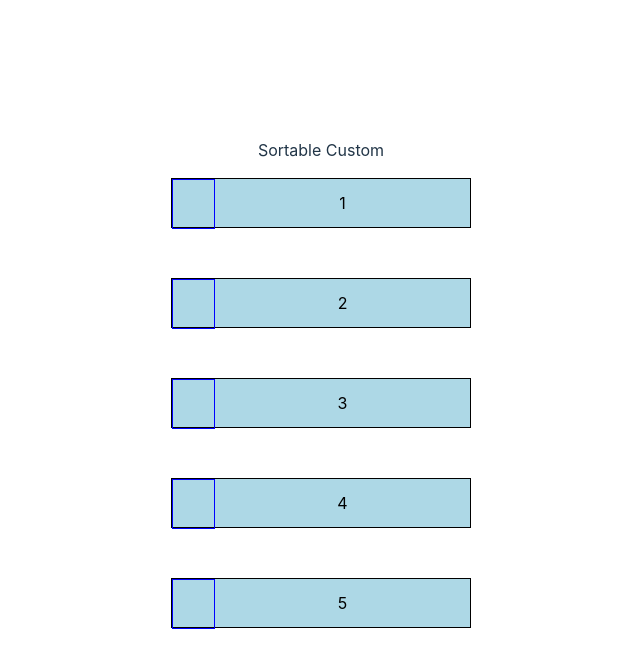
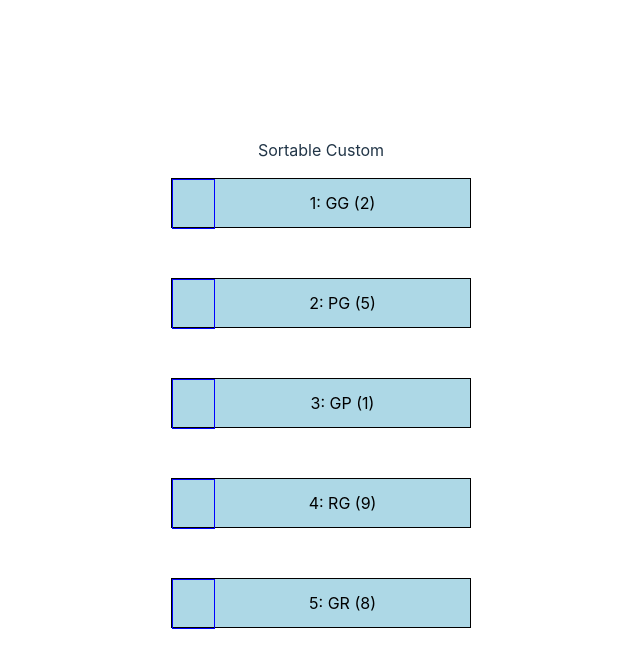
Before and after one commit to h-zahar/sortable-custom, a React (Vite) app: page / in a window 1280 px wide. Shown: the top 668 px of the page, without its empty margins (319-959 px from the left). Built offline with nearby package versions, Linux system fonts and the light colour scheme.

Commit message:
Refactored for Customization

```diff
--- a/src/App.tsx
+++ b/src/App.tsx
@@ -1,95 +1,16 @@
-import { useEffect, useState } from "react";
+import { useState } from "react";
 import "./App.css";
 import MakeSortable from "./components/MakeSortable";
+import Item from "./components/Item";
 
 function App() {
-  const [array, setArray] = useState([1, 2, 3, 4, 5]);
-
-  const [items, setItems] = useState(
-    array.map((elem) => (
-      <div
-        key={elem}
-        style={{
-          width: 300,
-          height: 50,
-          marginBottom: 50,
-          background: "lightblue",
-          color: "black",
-          transform: `translate(0px, 0px)`,
-          border: "1px solid black",
-          position: "relative",
-        }}
-      >
-        <div style={{ display: "flex", height: "100%" }}>
-          <div
-            className="handler"
-            style={{
-              height: 50,
-              width: 50,
-              border: "1px solid blue",
-              cursor: "grab",
-            }}
-          ></div>
-          <div
-            style={{
-              display: "flex",
-              justifyContent: "center",
-              alignItems: "center",
-              height: "100%",
-              width: "100%",
-              userSelect: "none",
-            }}
-          >
-            {elem}
-          </div>
-        </div>
-      </div>
-    ))
-  );
-
-  useEffect(() => {
-    setItems(
-      array.map((elem) => (
-        <div
-          key={elem}
-          style={{
-            width: 300,
-            height: 50,
-            marginBottom: 50,
-            background: "lightblue",
-            color: "black",
-            transform: `translate(0px, 0px)`,
-            border: "1px solid black",
-            position: "relative",
-          }}
-        >
-          <div style={{ display: "flex", height: "100%" }}>
-            <div
-              className="handler"
-              style={{
-                height: 50,
-                width: 50,
-                border: "1px solid blue",
-                cursor: "grab",
-              }}
-            ></div>
-            <div
-              style={{
-                display: "flex",
-                justifyContent: "center",
-                alignItems: "center",
-                height: "100%",
-                width: "100%",
-                userSelect: "none",
-              }}
-            >
-              {elem}
-            </div>
-          </div>
-        </div>
-      ))
-    );
-  }, [array]);
+  const [array, setArray] = useState([
+    { id: "1", title: "GG", value: 2 },
+    { id: "2", title: "PG", value: 5 },
+    { id: "3", title: "GP", value: 1 },
+    { id: "4", title: "RG", value: 9 },
+    { id: "5", title: "GR", value: 8 },
+  ]);
 
   return (
     <div>
@@ -100,7 +21,9 @@ function App() {
         onSort={(items) => setArray(items)}
         isIndicator={true}
       >
-        {items}
+        {array.map((item) => {
+          return <Item item={item} />;
+        })}
       </MakeSortable>
     </div>
   );
--- /dev/null
+++ b/src/components/Item.tsx
@@ -0,0 +1,45 @@
+import { TItem } from "../types/item";
+
+const Item = ({ item }: TItem) => {
+  return (
+    <div
+      key={item.id}
+      style={{
+        width: 300,
+        height: 50,
+        marginBottom: 50,
+        background: "lightblue",
+        color: "black",
+        transform: `translate(0px, 0px)`,
+        border: "1px solid black",
+        position: "relative",
+      }}
+    >
+      <div style={{ display: "flex", height: "100%" }}>
+        <div
+          className="handler"
+          style={{
+            height: 50,
+            width: 50,
+            border: "1px solid blue",
+            cursor: "grab",
+          }}
+        ></div>
+        <div
+          style={{
+            display: "flex",
+            justifyContent: "center",
+            alignItems: "center",
+            height: "100%",
+            width: "100%",
+            userSelect: "none",
+          }}
+        >
+          {item.id}: {item.title} ({item.value})
+        </div>
+      </div>
+    </div>
+  );
+};
+
+export default Item;
--- a/src/components/MakeSortable.tsx
+++ b/src/components/MakeSortable.tsx
@@ -1,4 +1,5 @@
 import { ReactElement, useEffect, useState } from "react";
+import { TSingleItem } from "../types/item";
 
 const MakeSortable = ({
   array,
@@ -6,8 +7,8 @@ const MakeSortable = ({
   isIndicator = true,
   children,
 }: {
-  array: number[];
-  onSort: (array: number[]) => void;
+  array: TSingleItem[];
+  onSort: (array: TSingleItem[]) => void;
   isIndicator?: boolean;
   children: ReactElement[];
 }) => {
```
Also changed, not shown: src/types/item.d.ts (added, +11 -0 lines).
